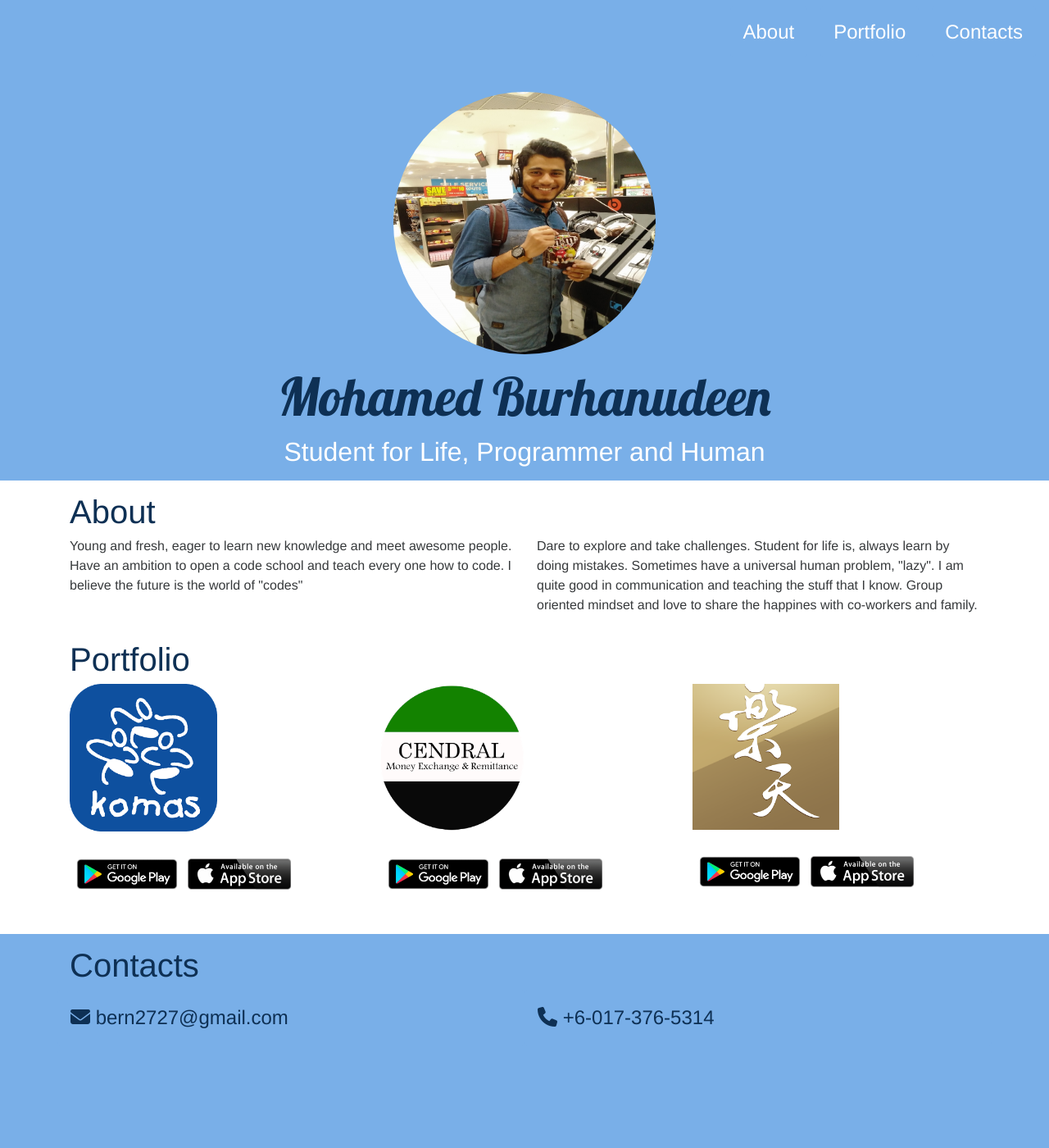
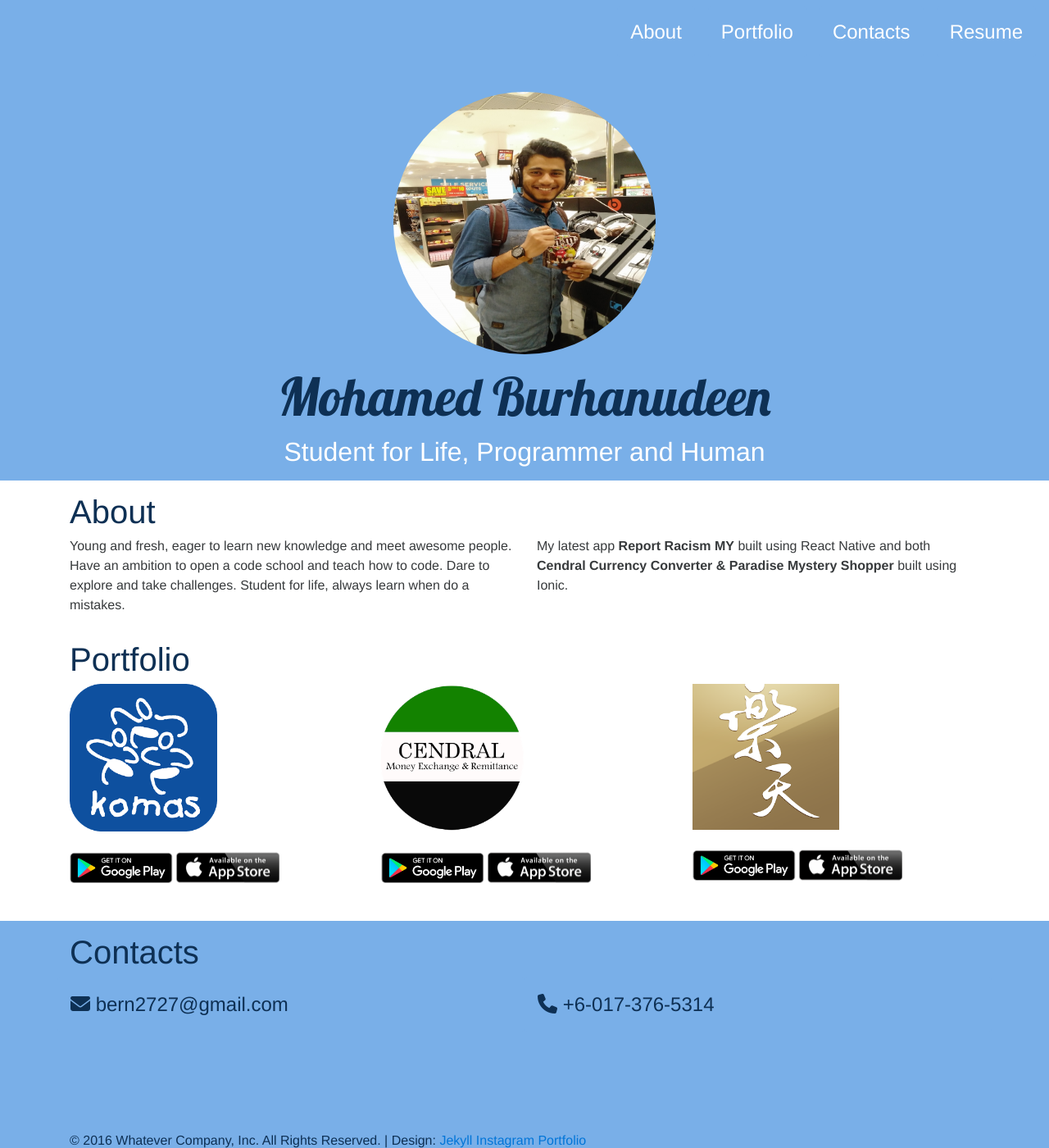
Before and after one commit to burhan3759/portfolio, a Jekyll site: the page built from index.html, in a window 1280 px wide and 1400 px high. Shown: the whole window at 82% size. Built offline with Jekyll 4.4.1, drawn with Linux system fonts in a browser that asks for light colours; nearby versions of some CDN libraries.

Commit message:
added a resume nav bar

```diff
--- a/_includes/about.html
+++ b/_includes/about.html
@@ -5,12 +5,12 @@
         </div>
         <div class="col-sm-12 col-md-6">
             <p>
-                Young and fresh, eager to learn new knowledge and meet awesome people. Have an ambition to open a code school and teach every one how to code. I believe the future is the world of "codes"
+                Young and fresh, eager to learn new knowledge and meet awesome people. Have an ambition to open a code school and teach how to code. Dare to explore and take challenges. Student for life, always learn when do a mistakes.
             </p>
         </div>
         <div class="col-sm-12 col-md-6">
             <p>
-                Dare to explore and take challenges. Student for life is, always learn by doing mistakes. Sometimes have a universal human problem, "lazy". I am quite good in communication and teaching the stuff that I know. Group oriented mindset and love to share the happines with co-workers and family.
+                 My latest app <strong>Report Racism MY</strong> built using React Native and both <strong>Cendral Currency Converter & Paradise Mystery Shopper</strong> built using Ionic.
             </p>
         </div>
     </div>
--- a/_includes/instagram.html
+++ b/_includes/instagram.html
@@ -8,7 +8,7 @@
                 <img class="img-portfolio img-responsive" src="./web-dist/images/komas-logo.png">
                 <br><br>
                 <a href="https://play.google.com/store/apps/details?id=io.github.alpacalab.komas">
-                    <img class="img-responsive logo-portfolio" src="./web-dist/images/googleStore-logo.png" width="40%" height="auto">
+                    <img class="img-responsive logo-portfolio" src="./web-dist/images/googleStore-logo.png" width="36%" height="auto">
                 </a>
                 <a href="https://itunes.apple.com/my/app/report-racism-my/id1170771789?mt=8">
                     <img class="img-responsive logo-portfolio" src="./web-dist/images/appStore-logo.png" width="36%" height="auto">
@@ -20,7 +20,7 @@
                 <img class="img-portfolio img-responsive" src="./web-dist/images/cendral-logo.png">
                 <br><br>
                 <a href="https://play.google.com/store/apps/details?id=com.alpacalab.cendralcurrencyconverter">
-                    <img class="img-responsive logo-portfolio" src="./web-dist/images/googleStore-logo.png" width="40%" height="auto">
+                    <img class="img-responsive logo-portfolio" src="./web-dist/images/googleStore-logo.png" width="36%" height="auto">
                 </a>
                 <a href="https://itunes.apple.com/us/app/cendral-currency-exchange/id1136705913?mt=8">
                     <img class="img-responsive logo-portfolio" src="./web-dist/images/appStore-logo.png" width="36%" height="auto">
@@ -32,7 +32,7 @@
                 <img class="img-portfolio img-responsive" src="./web-dist/images/pms-logo.png">
                 <br><br>
                 <a href="https://play.google.com/store/apps/details?id=com.alpacalab.paradisemysteryshopper">
-                    <img class="img-responsive logo-portfolio" src="./web-dist/images/googleStore-logo.png" width="40%" height="auto">
+                    <img class="img-responsive logo-portfolio" src="./web-dist/images/googleStore-logo.png" width="36%" height="auto">
                 </a>
                 <a href="https://itunes.apple.com/us/app/paradise-mystery-shopper/id1019147657?mt=8">
                     <img class="img-responsive logo-portfolio" src="./web-dist/images/appStore-logo.png" width="36%" height="auto">
--- a/_includes/navbar.html
+++ b/_includes/navbar.html
@@ -21,6 +21,9 @@
             <li class="nav-item">
                 <div class="nav-link" data-link=".container-contacts">Contacts</div>
             </li>
+            <li class="nav-item">
+                <a class="nav-link" href="https://drive.google.com/uc?export=download&id=0B8YgG3Piiq99SmNnN1ZTRmswcDA">Resume</a>
+            </li>
         </ul>
     </div>
 </nav>
```
Also changed, not shown: web-dist/css/main.min.css, web-dist/images/appStore-logo.png, web-dist/images/googleStore-logo.png.
